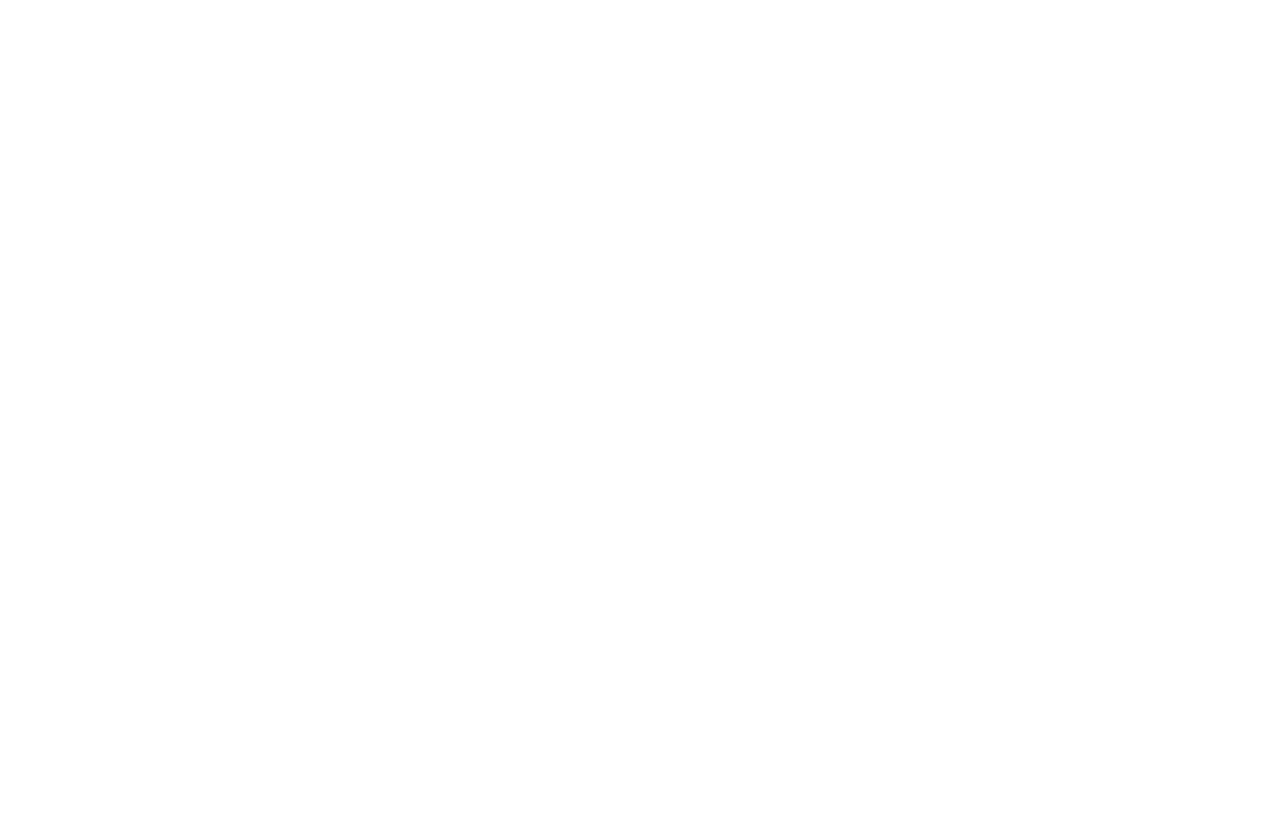
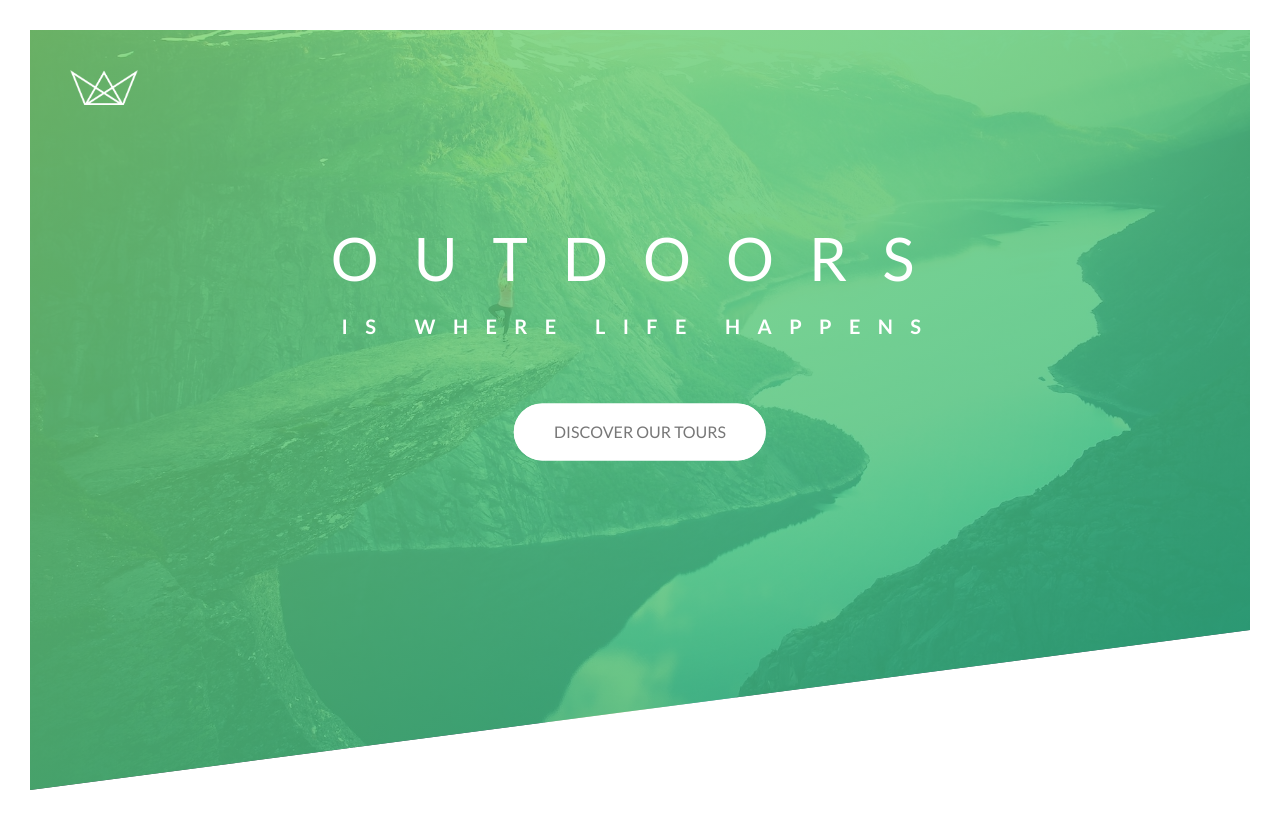
Before and after one commit to dmartin5150/advancedCSS, a plain HTML site: page Natours/index.html in a window 1280 px wide. Drawn offline with Linux system fonts and the light colour scheme; files that its build step writes are made by us from their sources.

Commit message:
created hero section

```diff
--- a/Natours/css/style.css
+++ b/Natours/css/style.css
@@ -6,3 +6,199 @@ Medium green: #55c57a
 Dark green: #28b485
 
 */
+
+* {
+  margin: 0;
+  padding: 0;
+  box-sizing: border-box;
+}
+
+body {
+  font-family: "Lato", sans-serif;
+  font-weight: 400;
+  font-size: 16px;
+  line-height: 1.7;
+  color: #777;
+  padding:30px;
+}
+
+.header {
+  height: 95vh;
+  background-image: linear-gradient(
+      to right bottom,
+      rgba(126, 213, 111, 0.8),
+      rgba(40, 180, 133, 0.8)
+    ),
+    url(../img/hero.jpg);
+  background-size: cover;
+  background-position: top;
+  clip-path: polygon(0 0, 100% 0,100% 75vh, 0 100%);
+  position:relative;
+}
+
+.logo-box {
+    position:absolute;
+    top:40px;
+    left:40px;
+}
+
+.logo {
+    height: 35px;
+}
+
+.text-box {
+    position:absolute;
+    top:40%;
+    left:50%;
+    transform: translate(-50%, -50%);
+    text-align: center;
+
+}
+
+.heading-primary {
+    color:#fff;
+    text-transform: uppercase;
+    backface-visibility: hidden;
+    margin-bottom:60px;
+}
+
+.heading-primary-main {
+    display:block;
+    font-size:60px;
+    font-weight: 400;
+    letter-spacing: 35px;
+
+    animation-name: moveInLeft;
+    animation-duration: 1s;
+    animation-timing-function: easeout;
+
+
+
+
+    /*
+    animation-delay:3s;
+    animation-iteration-count: 3;
+    */
+
+}
+
+
+.heading-primary-sub {
+    display:block;
+    font-size: 20px;
+    font-weight: 700;
+    letter-spacing: 17.4px;
+    animation: moveInRight 1s ease-out;
+
+
+}
+
+@keyframes moveInLeft{
+
+    0% {
+        opacity: 0;
+        transform: translateX(-100px);
+    }
+
+    80% {
+        transform: translateX(10px);
+    }
+
+    100% {
+        opacity: 1;
+        transform: translateX(0);
+    }
+
+}
+
+
+@keyframes moveInRight{
+
+    0% {
+        opacity: 0;
+        transform: translateX(100px);
+    }
+
+    80% {
+        transform: translateX(-10px);
+    }
+
+    100% {
+        opacity: 1;
+        transform: translateX(0);
+    }
+
+}
+
+
+@keyframes moveInBottom{
+
+    0% {
+        opacity: 0;
+        transform: translatey(50px);
+    }
+
+
+    100% {
+        opacity: 1;
+        transform: translatey(0);
+    }
+
+}
+
+
+.btn:link,
+.btn:visited {
+    text-transform: uppercase;
+    text-decoration: none;
+    padding: 15px 40px;
+    display: inline-block;
+    border-radius: 100px;
+    transition: all 0.2s;
+    position:relative;
+
+
+}
+
+.btn-animated {
+    animation: moveInBottom 0.5s ease-out 0.75s;
+    animation-fill-mode: backwards;
+}
+
+.btn:hover
+ {
+    transform: translateY(-3px);
+    box-shadow: 0 10px 20px rgba(0,0,0,0.2);
+}
+
+.btn:active {
+    transform: translateY(-1px);
+    box-shadow: 0 5px 10px rgba(0,0,0,0.2);
+}
+
+.btn-white {
+    background-color: #fff;
+    color:#777;
+}
+
+.btn::after {
+    content:"";
+    display:inline-block;
+    height:100%;
+    width:100%;
+    border-radius: 100px;
+    position:absolute;
+    top:0;
+    left:0;
+    z-index:-1;
+    transition: all 0.4s;
+}
+
+.btn-white::after {
+    background-color: #fff;
+}
+
+.btn:hover::after {
+    transform: scaleX(1.4) scaleY(1.6);
+    opacity: 0;
+}
--- a/Natours/index.html
+++ b/Natours/index.html
@@ -1,19 +1,35 @@
 <!DOCTYPE html>
 <html lang="en">
-    <head>
-        <meta charset="UTF-8">
-        <meta name="viewport" content="width=device-width, initial-scale=1.0">
+  <head>
+    <meta charset="UTF-8" />
+    <meta name="viewport" content="width=device-width, initial-scale=1.0" />
 
-        <link href="https://fonts.googleapis.com/css?family=Lato:100,300,400,700,900" rel="stylesheet">
+    <link rel="preconnect" href="https://fonts.googleapis.com" />
+    <link rel="preconnect" href="https://fonts.gstatic.com" crossorigin />
+    <link
+      href="https://fonts.googleapis.com/css2?family=Lato:wght@100;300;400;700;900&display=swap"
+      rel="stylesheet"
+    />
 
-        <link rel="stylesheet" href="css/icon-font.css">
-        <link rel="stylesheet" href="css/style.css">
-        <link rel="shortcut icon" type="image/png" href="img/favicon.png">
+    <!-- <link rel="stylesheet" href="css/icon-font.css" /> -->
+    <link rel="stylesheet" href="css/style.css" />
+    <link rel="shortcut icon" type="image/png" href="img/favicon.png" />
 
-        <title>Natours | Exciting tours for adventurous people</title>
-    </head>
-    <body>
+    <title>Natours | Exciting tours for adventurous people</title>
+  </head>
+  <body>
+    <header class="header">
+      <div class="logo-box">
+        <img src="img/logo-white.png" alt="Natours logo" class="logo" />
+      </div>
+      <div class="text-box">
+        <h1 class="heading-primary">
+          <span class="heading-primary-main">Outdoors</span>
+          <span class="heading-primary-sub">is where life happens</span>
+        </h1>
 
-
-    </body>
+        <a href="#" class="btn btn-white btn-animated">Discover our tours</a>
+      </div>
+    </header>
+  </body>
 </html>
```
